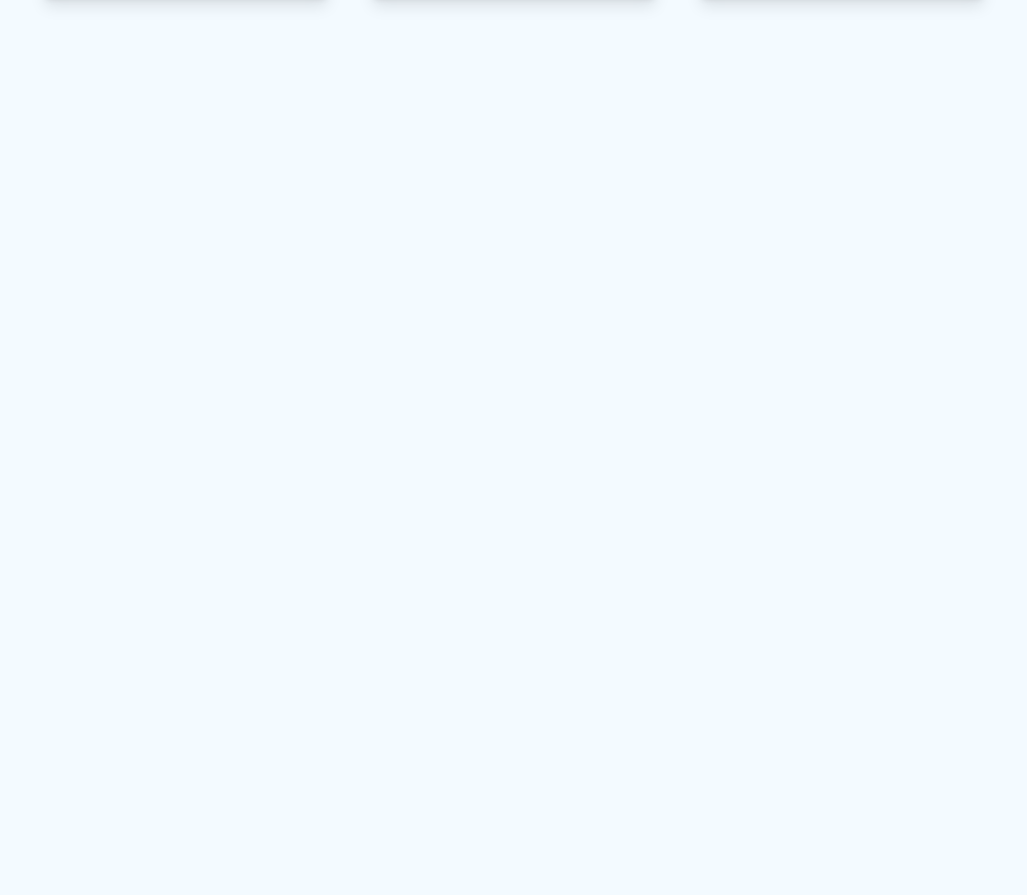
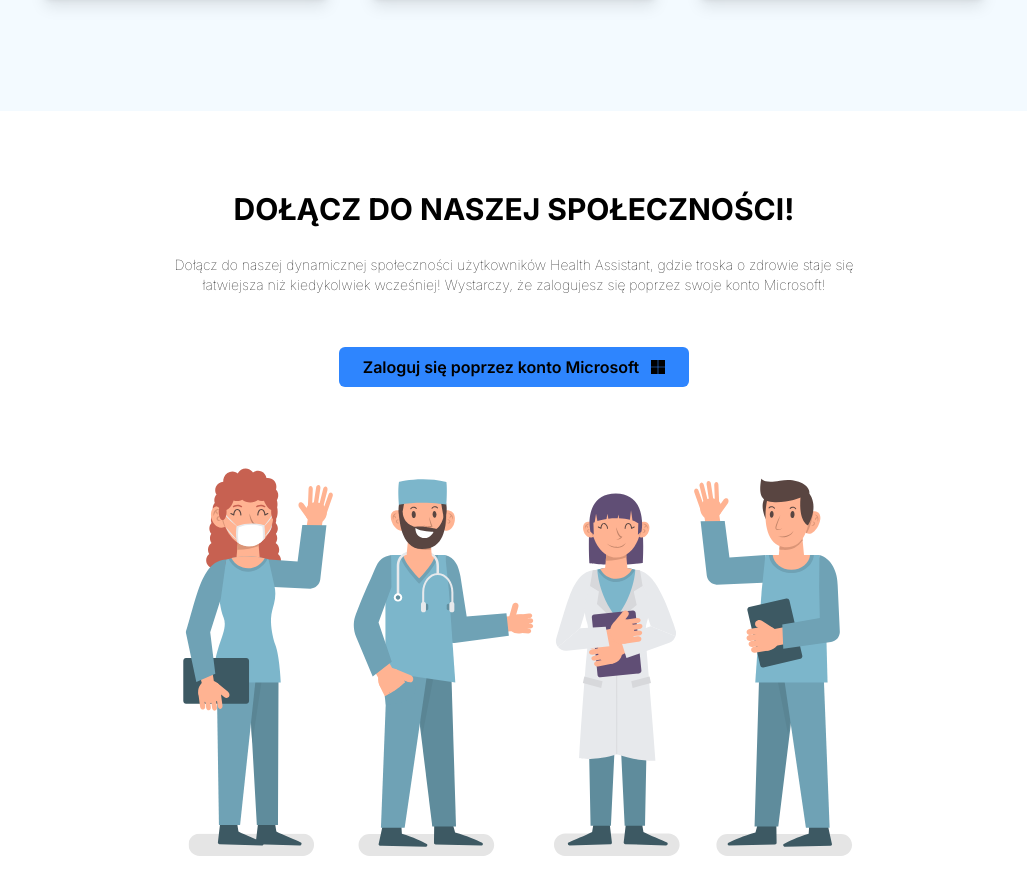
Before and after one commit to KamilPorada/Projekt_IUI, a Next.js app: page / in a window 1280 px wide. Shown: the part 2172-3067 px from the top of the page, without its empty margins (126-1153 px from the left). Before the commit the page ends 2283 px from the top, so only its background shows below. Built offline with nearby package versions, Linux system fonts and the light colour scheme.

Commit message:
join to us section implementation

```diff
--- a/app/page.tsx
+++ b/app/page.tsx
@@ -1,6 +1,7 @@
 import Header from '@/components/HomePage/Header'
 import AboutUs from '@/components/HomePage/AboutUs'
 import KeyFeatures from '@/components/HomePage/KeyFeatures'
+import JoinToUs from '@/components/HomePage/JointToUs'
 
 const Home = () => {
 	return (
@@ -8,6 +9,7 @@ const Home = () => {
 			<Header />
 			<AboutUs />
 			<KeyFeatures/>
+			<JoinToUs/>
 		</div>
 	)
 }
--- /dev/null
+++ b/components/HomePage/JointToUs.tsx
@@ -0,0 +1,24 @@
+import image from '../../public/img/doctors.svg'
+import Button from '../UI/Button'
+import { FontAwesomeIcon } from '@fortawesome/react-fontawesome'
+import { faMicrosoft } from '@fortawesome/free-brands-svg-icons'
+
+const JoinToUs = () => {
+	return (
+		<div className='relative -z-10 bg-white w-full'>
+			<div className='container flex flex-col justify-center items-center'>
+				<h2 className='text-black mt-20 text-lg uppercase text-center font-bold sm:text-xl  md:text-2xl lg:text-3xl'>Dołącz do naszej społeczności!</h2>
+				<p className='text-black my-7 font-thin text-xs text-center sm:text-sm lg:w-[700px]'>
+					Dołącz do naszej dynamicznej społeczności użytkowników Health Assistant, gdzie troska o zdrowie staje się
+					łatwiejsza niż kiedykolwiek wcześniej! Wystarczy, że zalogujesz się poprzez swoje konto Microsoft!
+				</p>
+				<Button className='my-6'>
+					Zaloguj się poprzez konto Microsoft <FontAwesomeIcon className='ml-2' icon={faMicrosoft} />
+				</Button>
+				<img src={image.src} alt='Hero Image Small' className='lg:w-2/3 h-full object-cover' />
+			</div>
+		</div>
+	)
+}
+
+export default JoinToUs
--- a/package.json
+++ b/package.json
@@ -9,6 +9,9 @@
     "lint": "next lint"
   },
   "dependencies": {
+    "@fortawesome/fontawesome-svg-core": "^6.5.2",
+    "@fortawesome/free-brands-svg-icons": "^6.5.2",
+    "@fortawesome/free-regular-svg-icons": "^6.5.2",
     "@fortawesome/free-solid-svg-icons": "^6.5.2",
     "@fortawesome/react-fontawesome": "^0.2.0",
     "@types/node": "20.12.3",
```
Also changed, not shown: public/img/doctors.svg (added), 1 other file (tests, documents, lock files or other folders).
